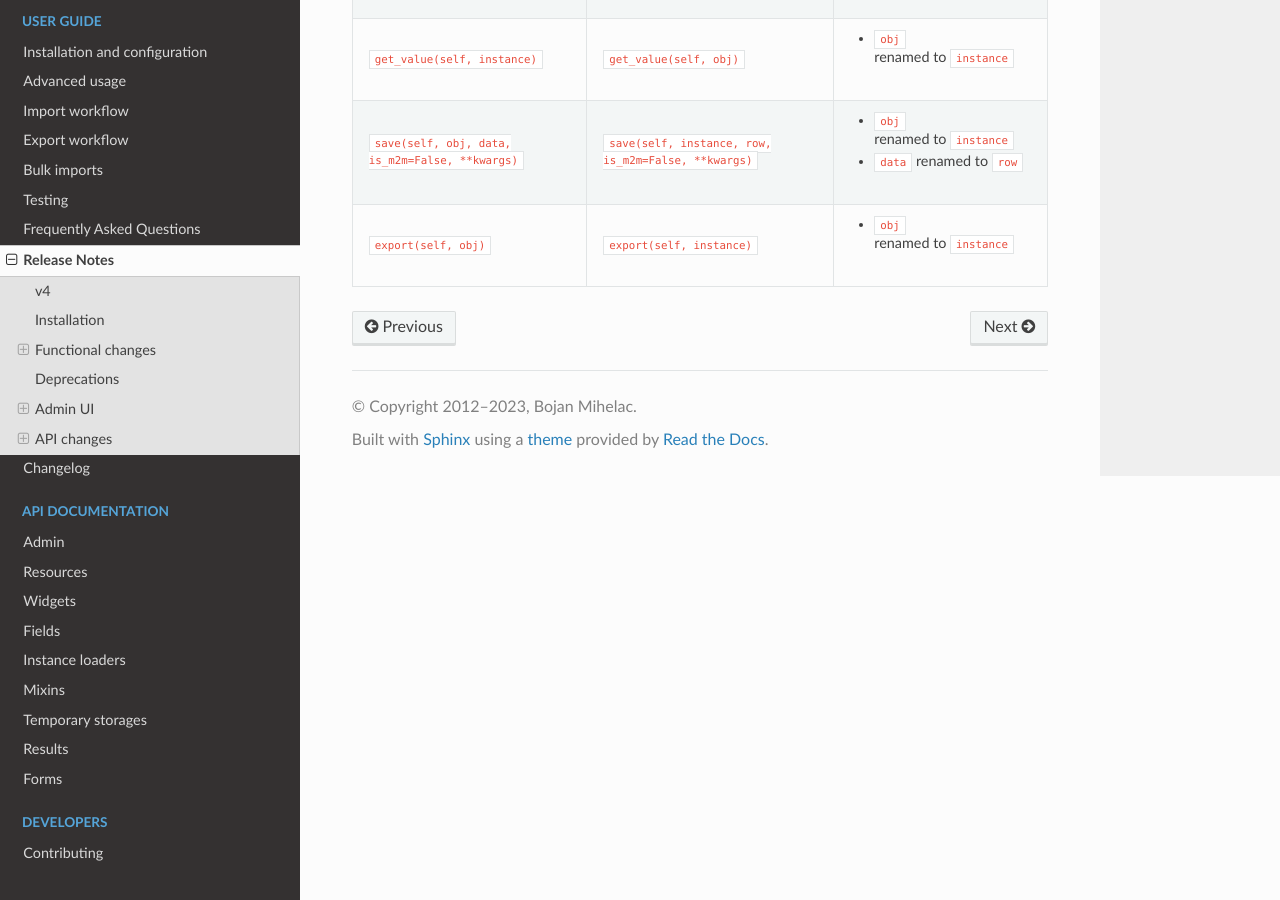
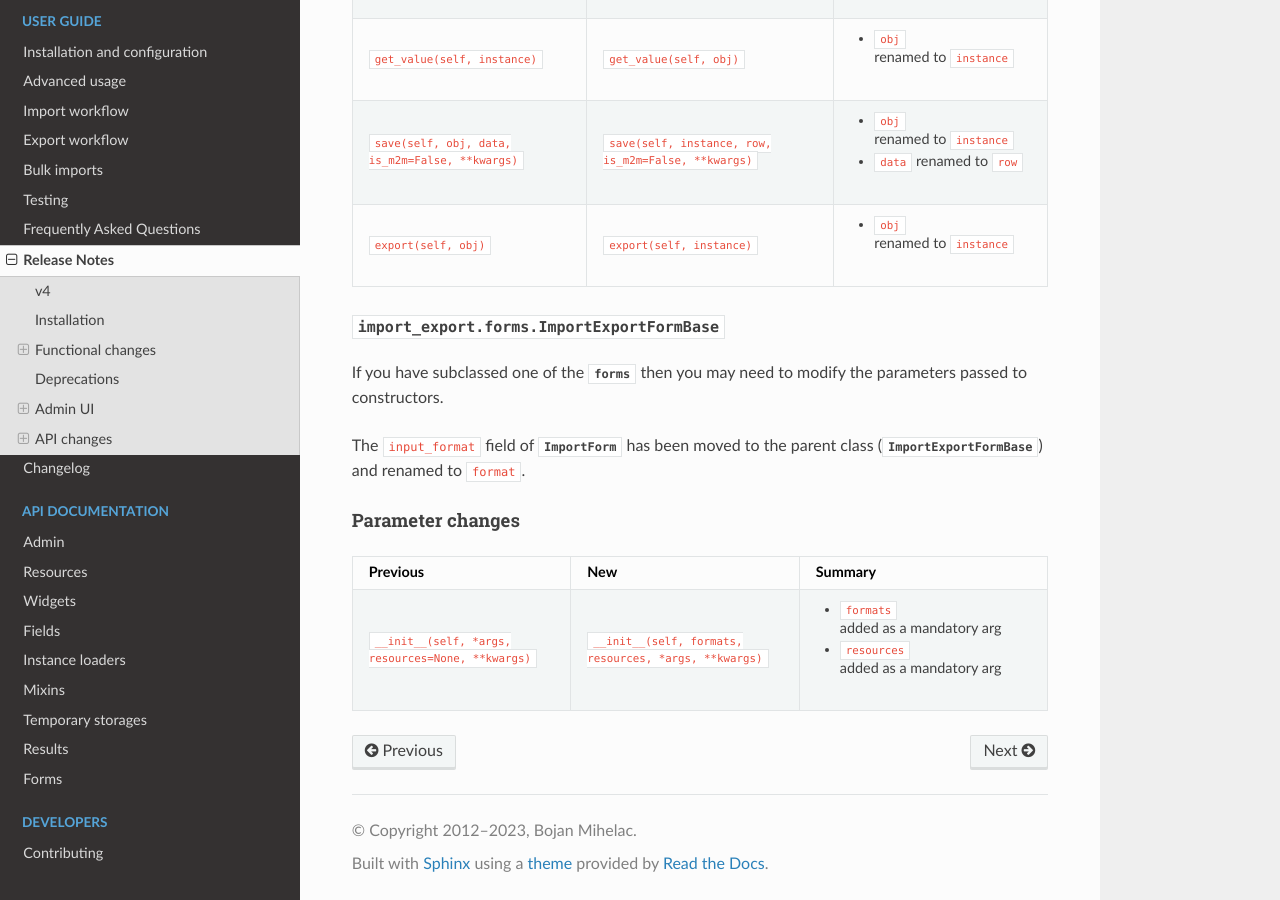
Before and after one commit to django-import-export/django-import-export, a Sphinx documentation site: the page built from docs/release_notes.rst, in a window 1280 px wide and 900 px high, scrolled down 6016 px. Built offline with Sphinx 7.4.7 and the Read the Docs theme 2.0.0, drawn with Linux system fonts in a browser that asks for light colours; pages that are not in the unit, such as notebooks, are missing from menus; the version number could not be read and is left out.

Commit message:
Default to read only field on import if only one file format is defined (#1690)
* Import format defaults to read-only field if only one format defined

* updated changelog

* updated changelog

* refactored Forms

* removed form kwargs params

* updated release notes

* fixed import

* updated docs

```diff
--- a/docs/api_forms.rst
+++ b/docs/api_forms.rst
@@ -4,6 +4,10 @@
 
 .. module:: import_export.forms
 
+.. autoclass:: ImportExportFormBase
+
 .. autoclass:: ImportForm
 
 .. autoclass:: ConfirmImportForm
+
+.. autoclass:: ExportForm
--- a/docs/changelog.rst
+++ b/docs/changelog.rst
@@ -10,6 +10,7 @@
 - Updated `docker-compose` command with latest version syntax in `runtests.sh` (#1686)
 - Support export from model change form (#1687)
 - Updated Admin UI to track deleted and skipped Imports (#1691)
+- Import form defaults to read-only field if only one format defined (#1690)
 
 4.0.0-beta.1 (2023-11-16)
 --------------------------
--- a/docs/release_notes.rst
+++ b/docs/release_notes.rst
@@ -307,3 +307,28 @@
    * - ``export(self, obj)``
      - ``export(self, instance)``
      - * ``obj`` renamed to ``instance``
+
+
+:class:`import_export.forms.ImportExportFormBase`
+-------------------------------------------------
+
+If you have subclassed one of the :mod:`~import_export.forms` then you may need to
+modify the parameters passed to constructors.
+
+The ``input_format`` field of :class:`~import_export.forms.ImportForm` has been moved to the parent class
+(:class:`~import_export.forms.ImportExportFormBase`) and renamed to ``format``.
+
+Parameter changes
+^^^^^^^^^^^^^^^^^
+
+.. list-table::
+   :header-rows: 1
+
+   * - Previous
+     - New
+     - Summary
+
+   * - ``__init__(self, *args, resources=None, **kwargs)``
+     - ``__init__(self, formats, resources, *args, **kwargs)``
+     - * ``formats`` added as a mandatory arg
+       * ``resources`` added as a mandatory arg
```
Also changed, not shown: docs/contributing.rst (+7 -0 lines), 12 other files.
